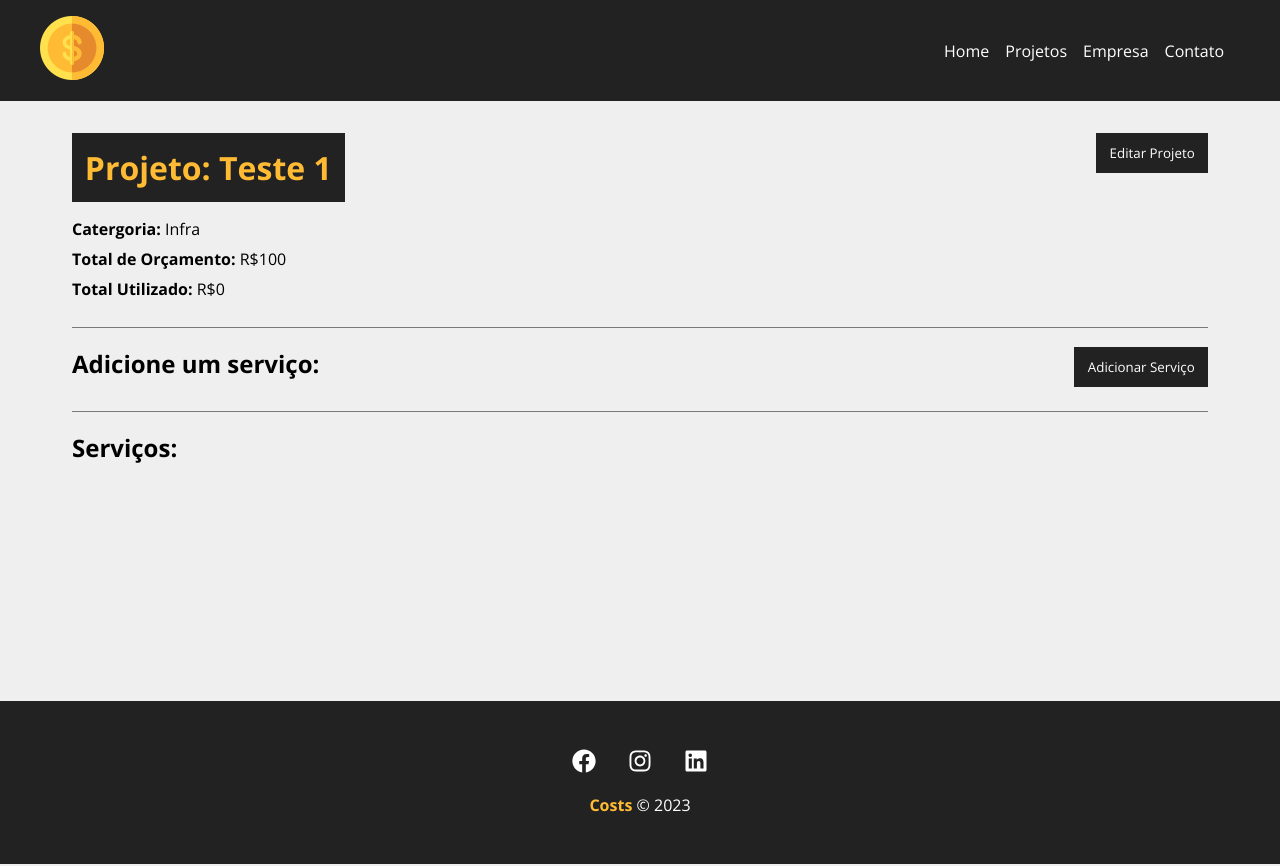
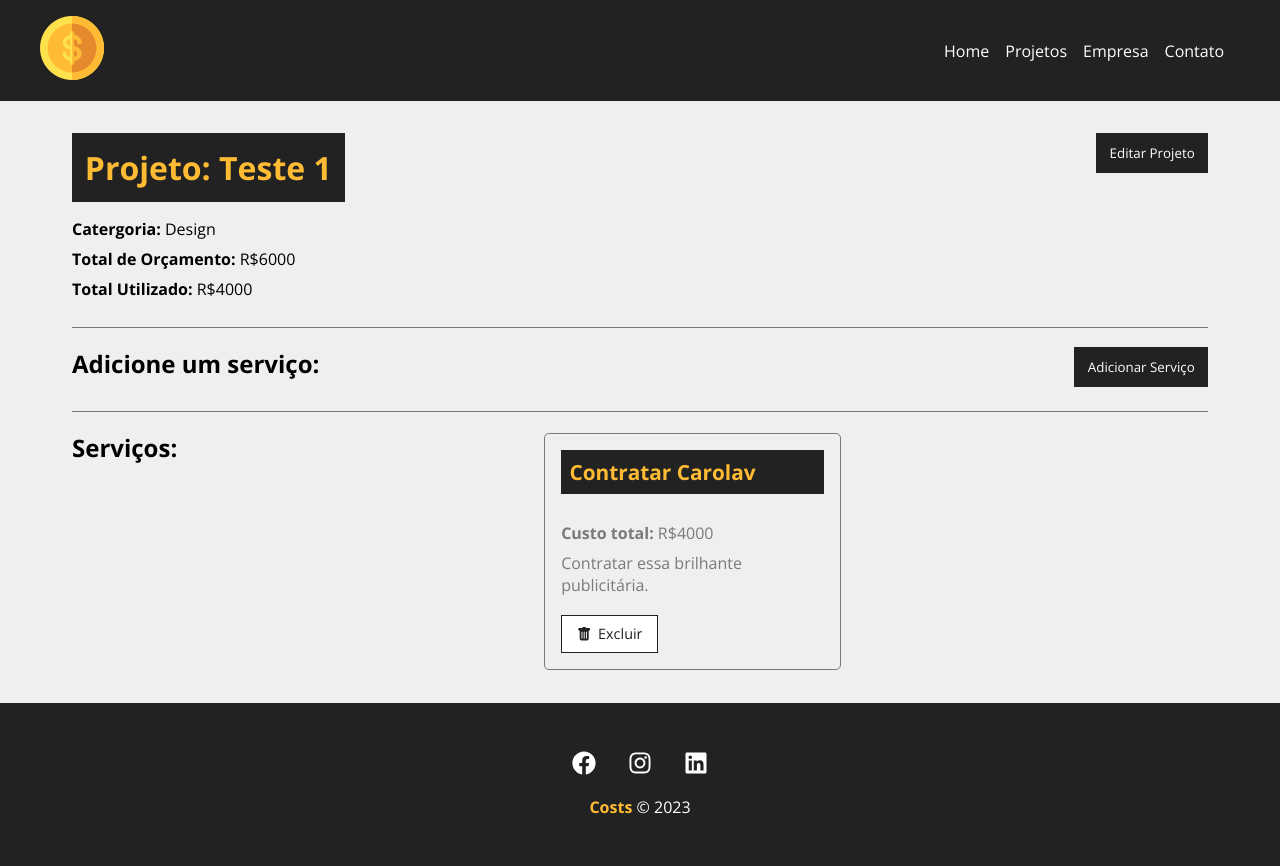
Before and after one commit to HSuarez89/react-hora-de-codar, a React (Create React App) app in the folder costs/: page /projeto/1 in a window 1280 px wide. Built offline with nearby package versions, Linux system fonts and the light colour scheme; data requests are answered from the project's data file.

Commit message:
Conclusão do projeto

```diff
--- a/costs/db.json
+++ b/costs/db.json
@@ -2,41 +2,21 @@
   "projetos": [
     {
       "name": "Teste 1",
-      "orcamento": "100",
+      "orcamento": "6000",
       "categoria": {
-        "id": "1",
-        "nome": "Infra"
+        "id": "3",
+        "nome": "Design"
       },
-      "cost": 0,
-      "servicos": [],
-      "id": 1
-    },
-    {
-      "name": "Teste 2",
-      "orcamento": "1000",
-      "categoria": {
-        "id": "4",
-        "nome": "Planejamento"
-      },
-      "cost": 1000,
+      "cost": 4000,
       "servicos": [
         {
-          "name": "Novo serviço",
-          "cost": "500",
-          "desc": "Novo Serviço"
-        },
-        {
-          "name": "Novo serviço 2",
-          "cost": "500",
-          "desc": "Novo Serviço"
-        },
-        {
-          "name": "Serviço 3",
-          "cost": "0",
-          "desc": "Teste"
+          "name": "Contratar Carolav",
+          "cost": "4000",
+          "desc": "Contratar essa brilhante publicitária.",
+          "id": "a5b55114-9c5e-4012-965c-9780381e290b"
         }
       ],
-      "id": 3
+      "id": 1
     }
   ],
   "categorias": [
--- a/costs/src/components/pages/Projeto.js
+++ b/costs/src/components/pages/Projeto.js
@@ -58,7 +58,7 @@ function Projeto(){
         function criarServico(projeto){
             setMensagem('')
             const ultimoServico = projeto.servicos[projeto.servicos.length - 1]
-            ultimoServico.id = uuidv4
+            ultimoServico.id = uuidv4()
             const custoUltimoServico = ultimoServico.cost
             const novoCusto = parseFloat(projeto.cost) + parseFloat(custoUltimoServico)
 
@@ -82,8 +82,25 @@ function Projeto(){
             .catch((err) => console.log(err))
         }
 
-        function removeServico(){
-
+        function removeServico(id, cost){
+            const atualizacaoServicos = projeto.servicos.filter(
+                (servico) => servico.id !== id
+            )
+            const projetoAtualizado = projeto
+            projetoAtualizado.servicos = atualizacaoServicos
+            projetoAtualizado.cost = parseFloat(projetoAtualizado.cost) - parseFloat(cost)
+            fetch(`http://localhost:5000/projetos/${projetoAtualizado.id}`,{
+                method: 'PATCH',
+                headers: {'Content-Type': 'application/json'},
+                body: JSON.stringify(projetoAtualizado)
+            }).then((resp) => resp.json())
+            .then((data) => {
+                setProjeto(projetoAtualizado)
+                setServicos(atualizacaoServicos)
+                setMensagem('Serviço removido com sucesso')
+                setTipo('sucesso')
+            })
+            .catch((err) => console.log(err))
         }
 
         function chamaFormularioProjeto(){
@@ -148,11 +165,11 @@ function Projeto(){
                                         cost={servico.cost}
                                         desc={servico.desc}
                                         key={servico.id}
-                                        handleremove={removeServico}
+                                        handleRemove={removeServico}
                                     />
                                 ))
                             }
-                            {servicos.legth === 0 && <p>Não há serviços cadastrados!</p>}
+                            {servicos.length === 0 && <p>Não há serviços cadastrados!</p>}
                         </Container>
                     </Container>
                 </div>
--- a/costs/src/components/servicos/CardServico.js
+++ b/costs/src/components/servicos/CardServico.js
@@ -3,8 +3,9 @@ import { BsFillTrashFill } from 'react-icons/bs'
 
 function CardServico({id, name, cost, desc, handleRemove}){
 
-    function remove(e){
-
+    const remove = (e) => {
+        e.preventDefault()
+        handleRemove(id, cost)
     }
 
     return(
```
